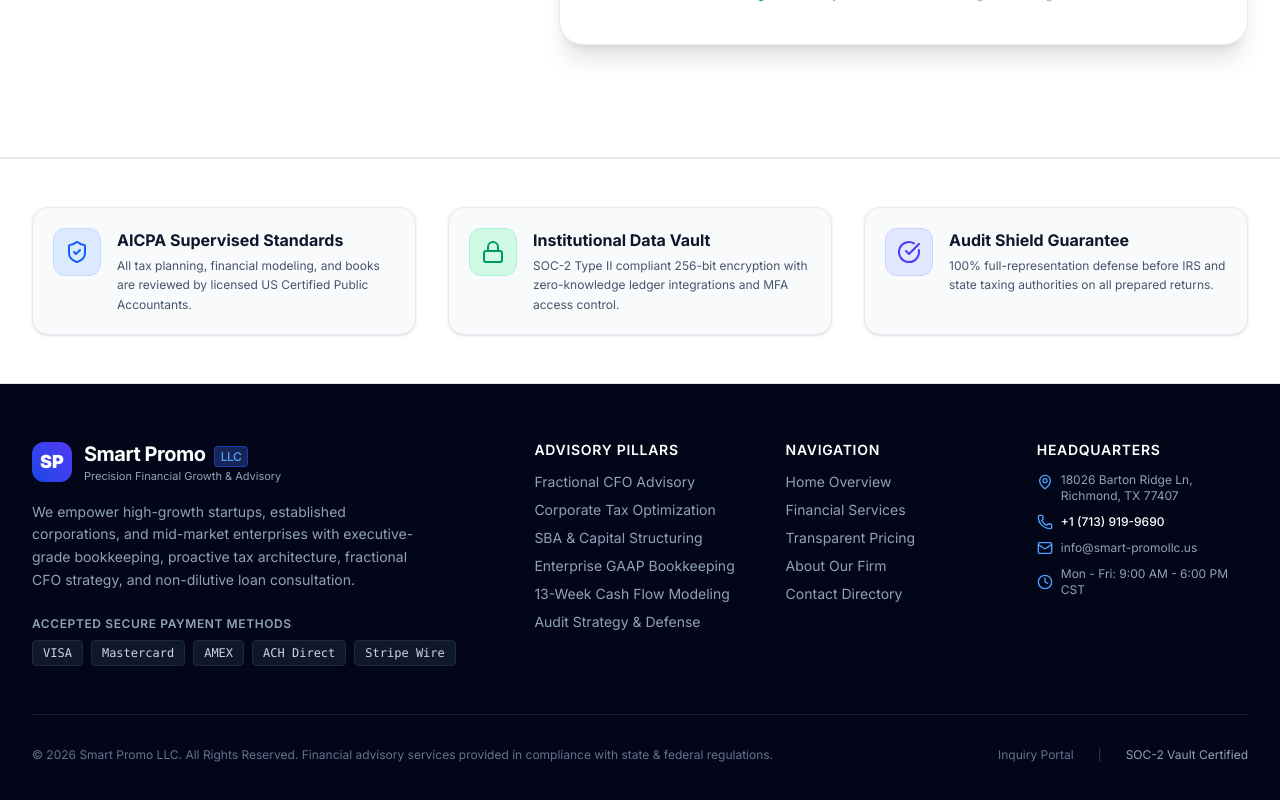
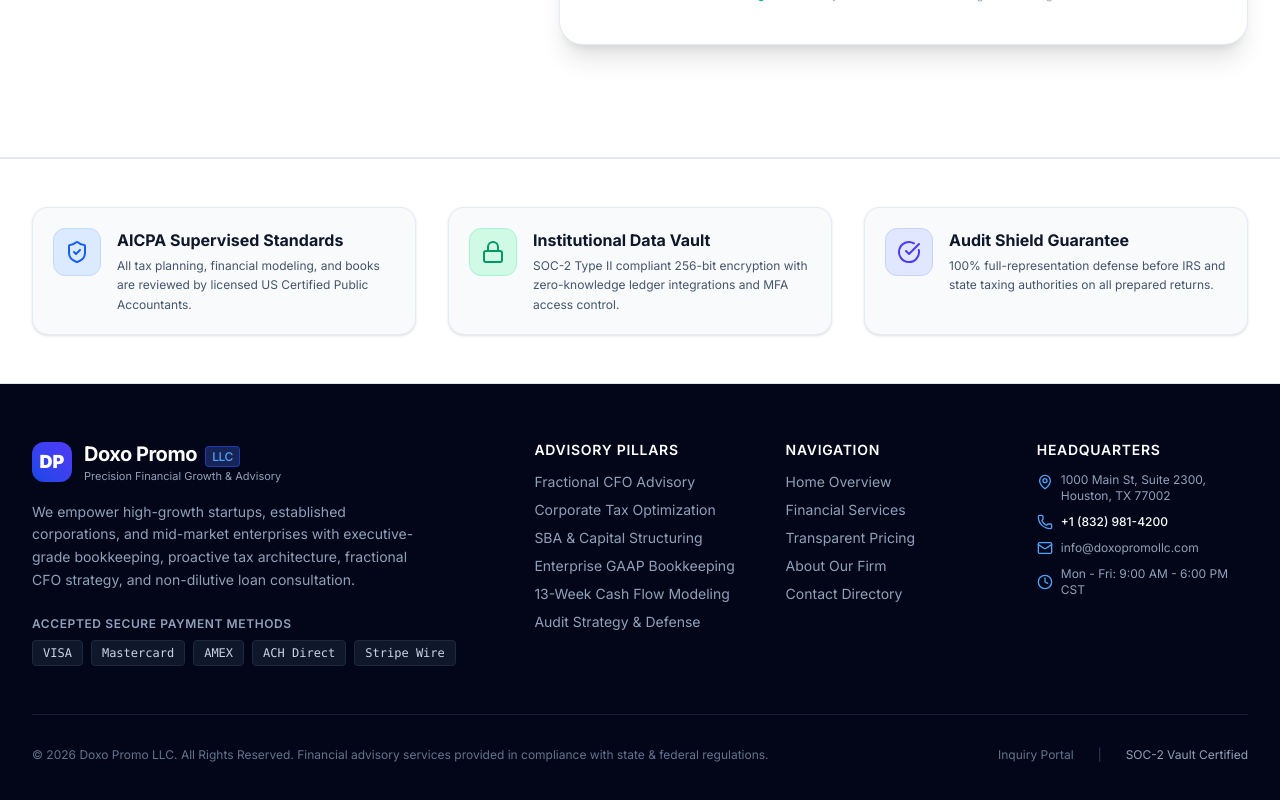
Before and after one commit to saimsultan380/smartpromo, a Next.js app: page /contact in a window 1280 px wide. Shown: the part 1236-2036 px from the top of the page. Built offline with nearby package versions, Linux system fonts and the light colour scheme.

Commit message:
Update brand name to Doxo Promo LLC, update contact info and address

```diff
--- a/package.json
+++ b/package.json
@@ -1,5 +1,5 @@
 {
-  "name": "smart-promo",
+  "name": "doxo-promo",
   "version": "0.1.0",
   "private": true,
   "scripts": {
--- a/src/app/about/page.tsx
+++ b/src/app/about/page.tsx
@@ -58,7 +58,7 @@
             </h1>
 
             <p className="text-base sm:text-lg text-slate-600 max-w-2xl mx-auto">
-              Smart Promo LLC is an essential financial pillar for high-growth enterprises, combining CPA rigor with modern executive advisory.
+              Doxo Promo LLC is an essential financial pillar for high-growth enterprises, combining CPA rigor with modern executive advisory.
             </p>
           </div>
         </section>
@@ -79,7 +79,7 @@
 
               <div className="space-y-4 text-slate-600 text-base sm:text-lg leading-relaxed">
                 <p>
-                  <strong>Smart Promo LLC</strong> acts as an essential pillar for businesses navigating complicated financial ecosystems. We combine decades of CPA expertise with modern advisory strategies to streamline loan approvals, enhance daily bookkeeping, and minimize tax burdens.
+                  <strong>Doxo Promo LLC</strong> acts as an essential pillar for businesses navigating complicated financial ecosystems. We combine decades of CPA expertise with modern advisory strategies to streamline loan approvals, enhance daily bookkeeping, and minimize tax burdens.
                 </p>
                 <p className="text-sm sm:text-base text-slate-500">
                   We are a firm rooted in trust. Whether you are an emerging startup seeking commercial funding or an established enterprise requiring airtight accounting, we engineer success through transparency and rigorous analysis.
--- a/src/app/contact/page.tsx
+++ b/src/app/contact/page.tsx
@@ -239,7 +239,7 @@
                         Inquiry Received & Dispatched!
                       </h3>
                       <p className="text-slate-600 text-sm max-w-md mx-auto">
-                        Thank you for contacting Smart Promo LLC. A Senior CPA specializing in <strong className="text-slate-900">{formData.areaOfInterest}</strong> will review your details and connect within 2 business hours.
+                        Thank you for contacting Doxo Promo LLC. A Senior CPA specializing in <strong className="text-slate-900">{formData.areaOfInterest}</strong> will review your details and connect within 2 business hours.
                       </p>
                     </div>
 
@@ -319,7 +319,7 @@
                           <input
                             type="tel"
                             required
-                            placeholder="+1 (713) 000-0000"
+                            placeholder="+1 (832) 000-0000"
                             value={formData.phone}
                             onChange={(e) => setFormData({ ...formData, phone: e.target.value })}
                             className="w-full px-4 py-3 bg-slate-50 border border-slate-200 rounded-xl text-sm text-slate-900 placeholder-slate-400 focus:outline-none focus:ring-2 focus:ring-blue-600 transition-all"
--- a/src/app/layout.tsx
+++ b/src/app/layout.tsx
@@ -22,7 +22,7 @@
 };
 
 export const metadata: Metadata = {
-  title: "Smart Promo LLC | Precision Accounting & Strategic Financial Growth",
+  title: "Doxo Promo LLC | Precision Accounting & Strategic Financial Growth",
   description:
     "Enterprise-level Bookkeeping, Strategic Tax Architecture, Fractional CFO Advisory, and SBA Loan Consultation for high-growth businesses and corporations.",
   keywords: [
@@ -31,9 +31,9 @@
     "Enterprise Bookkeeping",
     "SBA Loan Consultation",
     "Houston Financial Advisors",
-    "Smart Promo LLC",
+    "Doxo Promo LLC",
   ],
-  authors: [{ name: "Smart Promo LLC" }],
+  authors: [{ name: "Doxo Promo LLC" }],
 };
 
 export default function RootLayout({
--- a/src/app/services/page.tsx
+++ b/src/app/services/page.tsx
@@ -89,7 +89,7 @@
             </h1>
 
             <p className="text-base sm:text-lg text-slate-600 max-w-2xl mx-auto">
-              Smart Promo LLC provides full-spectrum financial tracking, compliance management, and strategic capital advisory engineered for scaling enterprises.
+              Doxo Promo LLC provides full-spectrum financial tracking, compliance management, and strategic capital advisory engineered for scaling enterprises.
             </p>
           </div>
         </section>
--- a/src/components/home/AboutFirm.tsx
+++ b/src/components/home/AboutFirm.tsx
@@ -54,7 +54,7 @@
 
             <div className="space-y-4 text-slate-600 text-base sm:text-lg leading-relaxed">
               <p>
-                At <strong>Smart Promo LLC</strong>, we don&apos;t treat financial numbers as historical recordkeeping. We treat your balance sheet as a strategic roadmap for liquidity, tax defense, and valuation growth.
+                At <strong>Doxo Promo LLC</strong>, we don&apos;t treat financial numbers as historical recordkeeping. We treat your balance sheet as a strategic roadmap for liquidity, tax defense, and valuation growth.
               </p>
               <p className="text-sm sm:text-base text-slate-500">
                 Whether you are seeking institutional debt facilities, closing complex multi-state tax returns, or preparing your capitalization table for institutional investment, our team delivers the speed and rigor of a Tier-1 financial institution without the friction.
@@ -90,11 +90,11 @@
           </div>
         </div>
 
-        {/* Why Smart Promo LLC: Modern Comparison Matrix */}
+        {/* Why Doxo Promo LLC: Modern Comparison Matrix */}
         <div className="mt-16 bg-white rounded-3xl p-8 sm:p-12 border border-slate-200/80 shadow-lg">
           <div className="text-center max-w-2xl mx-auto mb-10 space-y-2">
             <h3 className="text-2xl sm:text-3xl font-extrabold text-slate-900 tracking-tight">
-              Why Companies Transition to Smart Promo
+              Why Companies Transition to Doxo Promo
             </h3>
             <p className="text-sm text-slate-500">
               The concrete differences between conventional bookkeeping and our proactive financial architecture.
@@ -108,7 +108,7 @@
                   <th className="py-4 px-4">Financial Pillar</th>
                   <th className="py-4 px-4 text-slate-500">Traditional Accounting Firm</th>
                   <th className="py-4 px-4 text-blue-600 font-extrabold bg-blue-50/50 rounded-t-xl">
-                    Smart Promo LLC Advantage
+                    Doxo Promo LLC Advantage
                   </th>
                 </tr>
               </thead>
@@ -125,7 +125,7 @@
                     <td className="py-4 px-4 font-medium text-slate-900 text-xs sm:text-sm bg-blue-50/30">
                       <div className="flex items-center gap-2 text-emerald-600 font-semibold">
                         <Check className="w-4 h-4 shrink-0" />
-                        <span className="text-slate-900">{item.smartPromo}</span>
+                        <span className="text-slate-900">{item.doxoPromo}</span>
                       </div>
                     </td>
                   </tr>
--- a/src/components/home/Testimonials.tsx
+++ b/src/components/home/Testimonials.tsx
@@ -20,7 +20,7 @@
           </h2>
 
           <p className="text-slate-600 text-base sm:text-lg">
-            See how founders, CEOs, and CFOs rely on Smart Promo LLC to protect balance sheets and scale capital.
+            See how founders, CEOs, and CFOs rely on Doxo Promo LLC to protect balance sheets and scale capital.
           </p>
         </div>
 
--- a/src/components/layout/Footer.tsx
+++ b/src/components/layout/Footer.tsx
@@ -66,11 +66,11 @@
           <div className="lg:col-span-2 space-y-4">
             <Link href="/" className="flex items-center gap-3">
               <div className="w-10 h-10 rounded-xl bg-gradient-to-tr from-blue-700 to-indigo-600 flex items-center justify-center text-white font-black text-lg">
-                SP
+                DP
               </div>
               <div>
                 <span className="font-bold text-xl tracking-tight text-white">
-                  Smart Promo <span className="text-blue-400 font-medium text-xs px-1.5 py-0.5 rounded bg-blue-950 border border-blue-800 ml-1">LLC</span>
+                  Doxo Promo <span className="text-blue-400 font-medium text-xs px-1.5 py-0.5 rounded bg-blue-950 border border-blue-800 ml-1">LLC</span>
                 </span>
                 <p className="text-[11px] text-slate-400">Precision Financial Growth & Advisory</p>
               </div>
@@ -177,7 +177,7 @@
 
         {/* Bottom Legal / Copyright */}
         <div className="mt-12 pt-8 border-t border-slate-800/80 flex flex-col md:flex-row items-center justify-between text-xs text-slate-500 gap-4">
-          <p>© {new Date().getFullYear()} Smart Promo LLC. All Rights Reserved. Financial advisory services provided in compliance with state & federal regulations.</p>
+          <p>© {new Date().getFullYear()} Doxo Promo LLC. All Rights Reserved. Financial advisory services provided in compliance with state & federal regulations.</p>
           <div className="flex items-center gap-6">
             <Link href="/contact" className="hover:text-slate-300 transition-colors">Inquiry Portal</Link>
             <span className="text-slate-700">|</span>
--- a/src/components/layout/Navbar.tsx
+++ b/src/components/layout/Navbar.tsx
@@ -59,7 +59,7 @@
             </div>
             <div className="flex flex-col">
               <span className="font-extrabold text-lg sm:text-xl tracking-tight text-slate-900 leading-tight">
-                Smart Promo <span className="text-blue-600 font-semibold text-xs tracking-normal uppercase px-1.5 py-0.5 rounded bg-blue-50 border border-blue-200 ml-1">LLC</span>
+                Doxo Promo <span className="text-blue-600 font-semibold text-xs tracking-normal uppercase px-1.5 py-0.5 rounded bg-blue-50 border border-blue-200 ml-1">LLC</span>
               </span>
               <span className="text-[10px] uppercase font-semibold tracking-wider text-slate-500">
                 Precision Financial Architecture
--- a/src/components/ui/ConsultationModal.tsx
+++ b/src/components/ui/ConsultationModal.tsx
@@ -3,6 +3,7 @@
 import { useState } from "react";
 import { X, CheckCircle2, ArrowRight, ShieldCheck } from "lucide-react";
 import confetti from "canvas-confetti";
+import { SITE_CONFIG } from "@/data/content";
 
 interface ConsultationModalProps {
   isOpen: boolean;
@@ -73,7 +74,7 @@
                 Consultation Confirmed!
               </h3>
               <p className="text-slate-600 text-sm max-w-md mx-auto">
-                Thank you, <strong className="text-slate-900">{formData.name}</strong>. A Senior Financial Advisor from Smart Promo LLC will review your company profile and reach out within 2 business hours.
+                Thank you, <strong className="text-slate-900">{formData.name}</strong>. A Senior Financial Advisor from Doxo Promo LLC will review your company profile and reach out within 2 business hours.
               </p>
               <div className="bg-slate-50 p-4 rounded-xl text-xs text-slate-600 space-y-1 text-left max-w-sm mx-auto border border-slate-200">
                 <div className="flex justify-between">
@@ -85,7 +86,7 @@
                 <div className="flex justify-between">
                   <span>Direct Advisor Contact:</span>
                   <span className="font-semibold text-slate-900">
-                    +1 (713) 919-9690
+                    {SITE_CONFIG.phone}
                   </span>
                 </div>
               </div>
@@ -161,7 +162,7 @@
                     <input
                       type="tel"
                       required
-                      placeholder="+1 (713) 919-9690"
+                      placeholder="+1 (832) 000-0000"
                       value={formData.phone}
                       onChange={(e) => setFormData({ ...formData, phone: e.target.value })}
                       className="w-full px-3.5 py-2.5 bg-slate-50 border border-slate-200 rounded-xl text-sm text-slate-900 placeholder-slate-400 focus:outline-none focus:ring-2 focus:ring-blue-600"
--- a/src/data/content.ts
+++ b/src/data/content.ts
@@ -83,11 +83,11 @@
 }
 
 export const SITE_CONFIG = {
-  name: "Smart Promo LLC",
+  name: "Doxo Promo LLC",
   tagline: "Precision Accounting & Strategic Financial Growth",
-  phone: "+1 (713) 919-9690",
-  email: "info@smart-promollc.us",
-  address: "18026 Barton Ridge Ln, Richmond, TX 77407",
+  phone: "+1 (832) 981-4200",
+  email: "info@doxopromollc.com",
+  address: "1000 Main St, Suite 2300, Houston, TX 77002",
   hours: "Mon - Fri: 9:00 AM - 6:00 PM CST",
   portalUrl: "#",
 };
@@ -528,7 +528,7 @@
 
 export const SERVICE_FAQS: FAQItem[] = [
   {
-    question: "How quickly can Smart Promo LLC onboard our company and clean up past books?",
+    question: "How quickly can Doxo Promo LLC onboard our company and clean up past books?",
     answer:
       "Most client setups are completed within 5 to 7 business days. If you have historical backlog or unreconciled months, our dedicated clean-up team can bring multiple years of books up to audit-ready GAAP standards in under 2 weeks.",
   },
@@ -621,7 +621,7 @@
     stat: "$210,000",
     statLabel: "Tax Liability Saved in Year 1",
     content:
-      "Smart Promo revamped our entire financial infrastructure. They identified misclassified tax incentives and set up a loan package that funded our $2.4M fleet expansion in under 45 days.",
+      "Doxo Promo revamped our entire financial infrastructure. They identified misclassified tax incentives and set up a loan package that funded our $2.4M fleet expansion in under 45 days.",
     rating: 5,
   },
   {
@@ -661,26 +661,26 @@
   {
     feature: "Monthly Close Timeline",
     traditional: "15 to 25 days delayed",
-    smartPromo: "3 business days guaranteed",
+    doxoPromo: "3 business days guaranteed",
   },
   {
     feature: "Tax Strategy",
     traditional: "Reactive once a year during tax season",
-    smartPromo: "Proactive quarterly tax harvesting & R&D credits",
+    doxoPromo: "Proactive quarterly tax harvesting & R&D credits",
   },
   {
     feature: "Executive CFO Advisory",
     traditional: "Basic data entry; no strategic advice",
-    smartPromo: "Dedicated CFO for runway & scenario planning",
+    doxoPromo: "Dedicated CFO for runway & scenario planning",
   },
   {
     feature: "Capital & Loan Support",
     traditional: "Refers you to high-interest brokers",
-    smartPromo: "Direct balance sheet structuring & lender packaging",
+    doxoPromo: "Direct balance sheet structuring & lender packaging",
   },
   {
     feature: "Technology & Security",
     traditional: "Clunky email spreadsheets",
-    smartPromo: "Bank-grade encrypted portal & automated feeds",
+    doxoPromo: "Bank-grade encrypted portal & automated feeds",
   },
 ];
```
Also changed, not shown: 1 other file (tests, documents, lock files or other folders).
